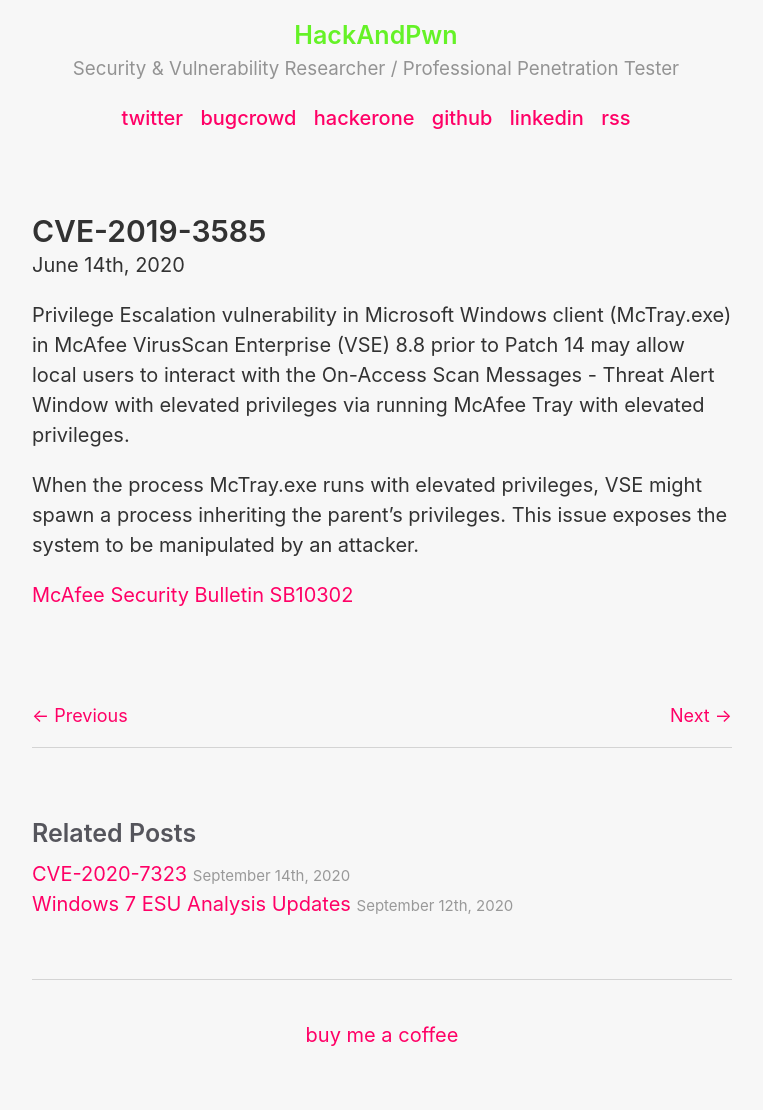
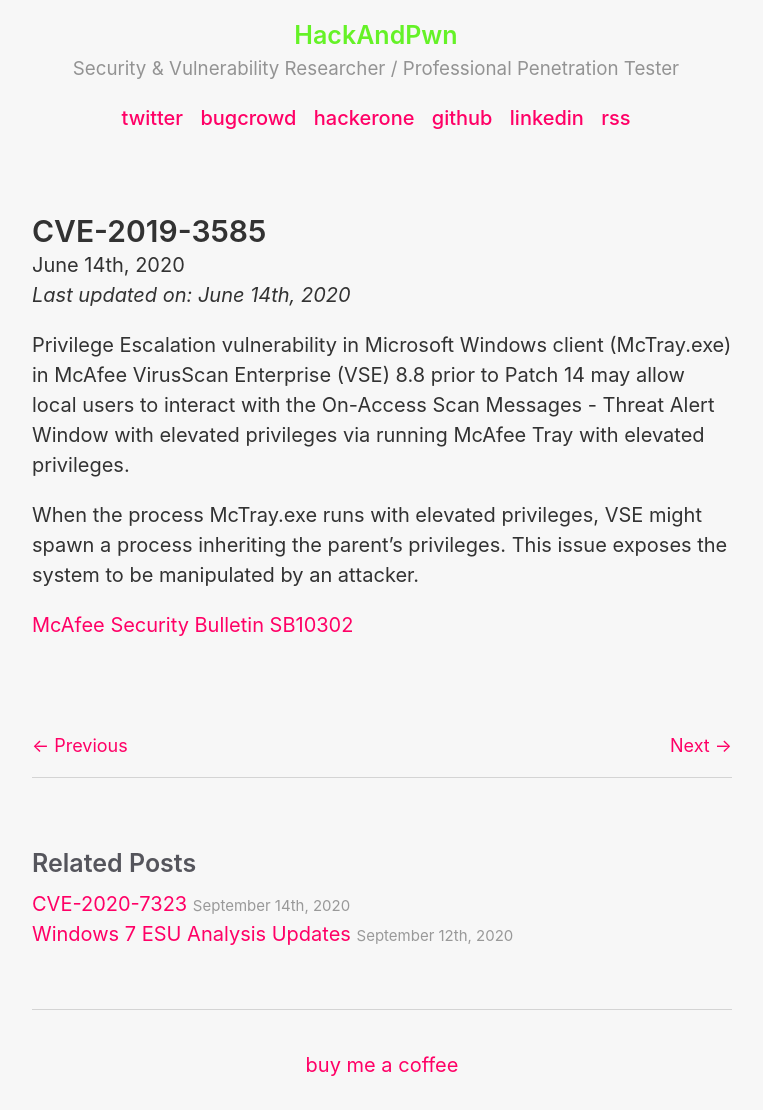
Before and after one commit to HackAndPwn/HackAndPwn.github.io, a Jekyll site: the page built from _posts/2020-06-14-cve-2019-3585.md, in a window 1280 px wide. Shown: the whole page, without its empty margins (258-1021 px from the left). Built offline with Jekyll 4.4.1, drawn with Linux system fonts in a browser that asks for light colours; before the commit the page ends 1080 px from its top, so only the background shows below that; some of the changed lines change nothing that is shown.

Commit message:
remove dateime

```diff
--- a/_posts/2020-06-14-cve-2019-3585.md
+++ b/_posts/2020-06-14-cve-2019-3585.md
@@ -2,7 +2,7 @@
 layout: post
 title: CVE-2019-3585
 date: 2020-06-14 00:00:00
-last_modified_at: 2020-06-14 00:00:00
+last_modified_at: 2020-06-14
 ---
 
 Privilege Escalation vulnerability in Microsoft Windows client (McTray.exe) in McAfee VirusScan Enterprise (VSE) 8.8 prior to Patch 14 may allow local users to interact with the On-Access Scan Messages - Threat Alert Window with elevated privileges via running McAfee Tray with elevated privileges.
```
